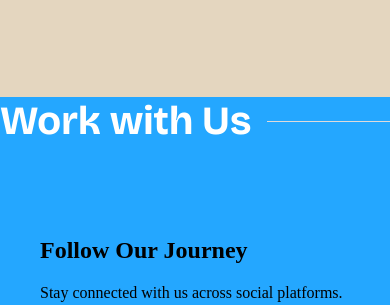
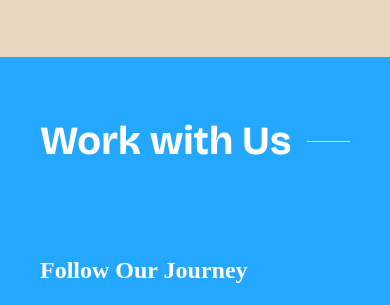
Before and after one commit to mohammod-labib/simtomy-marketing-agency, a plain HTML site: page index.html in a window 390 px wide. Shown: the part 7023-7328 px from the top of the page. Drawn offline with Linux system fonts and the light colour scheme.

Commit message:
Auto-backup: 2026-11-15 13:30:01

```diff
--- a/css/contact.css
+++ b/css/contact.css
@@ -10,7 +10,7 @@
         font-size: 40px;
         font-family: 'BricolageGrotesque', sans-serif;
         color: #ffffff;
-        margin-bottom: 30px;
+        margin-bottom: 0px;
         display: flex;
          align-items: center;
          gap: 16px;
@@ -40,6 +40,14 @@
       display: grid;
     grid-template-columns: 1fr;
     gap:10px;
+}
+
+.follow-social h2{
+    color:white;
+}
+
+.follow-social #follow-p{
+    color:white;
 }
 
 .social-card{
@@ -118,8 +126,11 @@
     .message-tittle{
         font-size:30px ;
         font-weight: 600;
-        margin-bottom: 50px;
+        margin-bottom: 30px;
 
+    }
+    .message-subtittle{
+        margin-bottom: 40px;
     }
 
     .DM-grid{
@@ -163,11 +174,11 @@
         width: 90px;
         padding: 6px;
         border: 2px solid black ;
-        box-shadow: 10px 10px 0 2px yellow;
+        box-shadow: 5px 5px 0 1px yellow;
         cursor: pointer;
       }
       .message-card .message:hover{
-        box-shadow: 10px 10px 0 2px #9dff00;
+        box-shadow: 5px 5px 0 1px #9dff00;
       }
 
 
@@ -176,7 +187,12 @@
 
 @media all and (min-width:100px) and (max-width:600px) {
     .contact-section{
-        padding: 0px 0px;
+        padding: 20px 0px;
+    }
+    .contact-tittle{
+        margin-left: 40px;
+         margin-right: 40px;
+         margin-bottom: 0px;
     }
     .contact-grid{
         grid-template-columns: 1fr
--- a/index.html
+++ b/index.html
@@ -346,7 +346,7 @@
 
             <div class="follow-social">
                 <h2>Follow Our Journey</h2>
-                <p>Stay connected with us across social platforms.</p>
+                <p id="follow-p">Stay connected with us across social platforms.</p>
              <div class="social-media">
                 <div onclick="ShowMessage()"  class="social-card facebook">
                  <div class="image"><img src="images/facebook.png" ></div>
```
